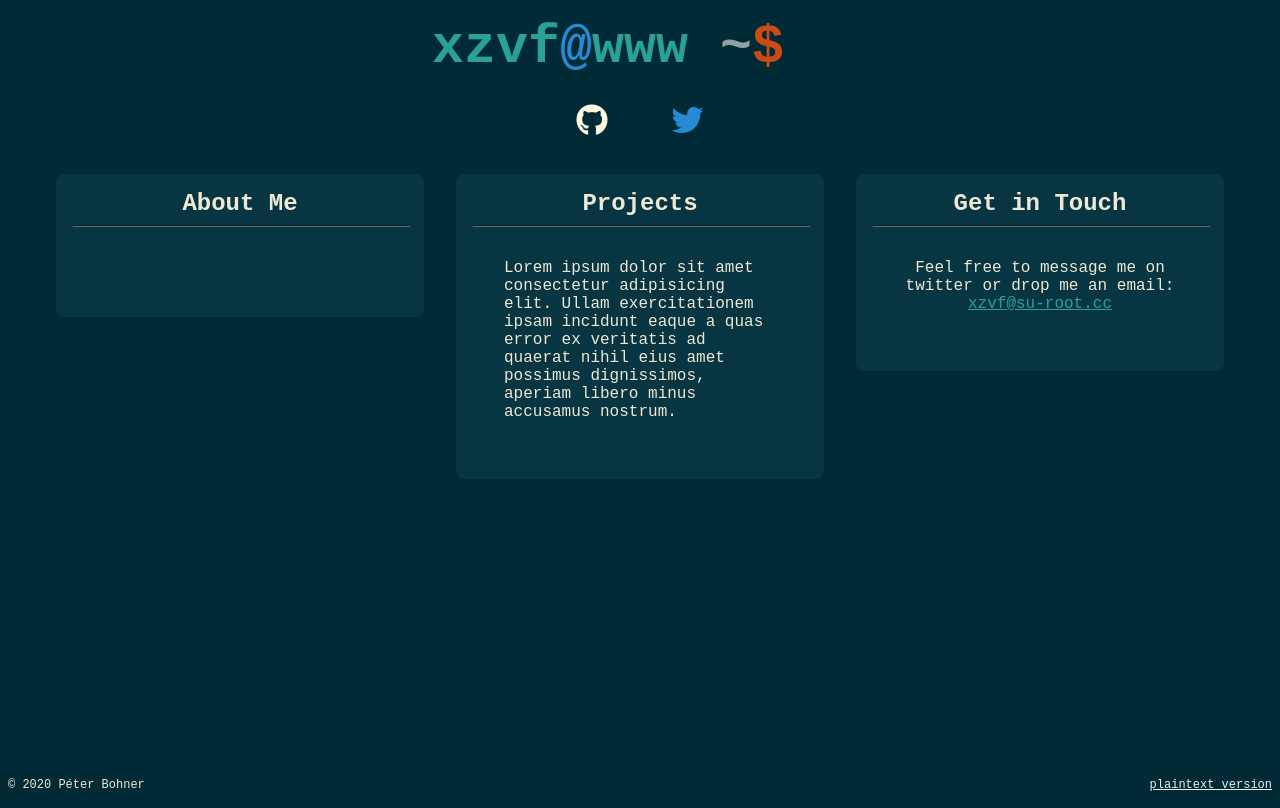
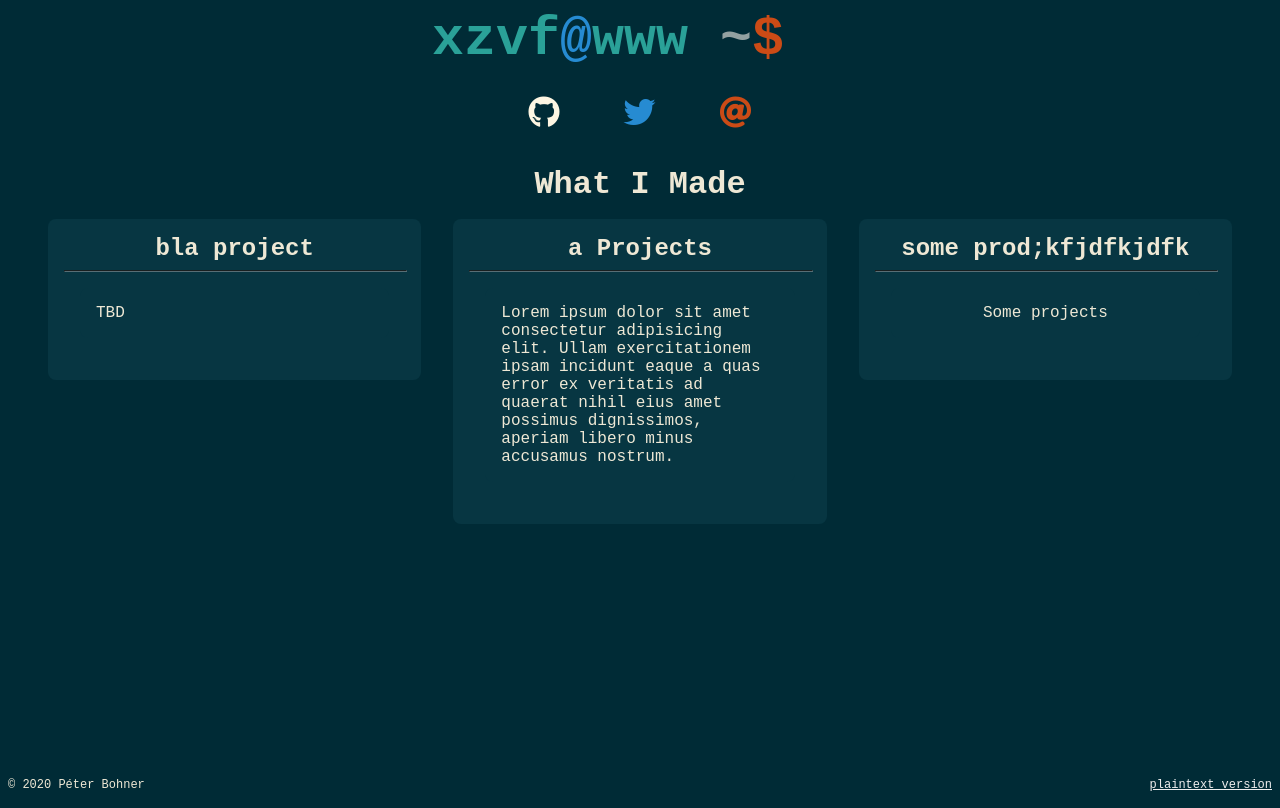
Before and after one commit to x-zvf/x-zvf.github.io, a plain HTML site: page index.html in a window 1280 px wide. Drawn offline with Linux system fonts and the light colour scheme; a small style sheet from the web is missing.

Commit message:
title no anim.

```diff
--- a/index.html
+++ b/index.html
@@ -35,22 +35,26 @@
     <div class="links">
       <a href="https://github.com/x-zvf"><i class="fab fa-github"></i></a>
       <a href="https://twitter.com/_xzvf"><i class="fab fa-twitter"></i></a>
+      <a href="mailto:xzvf@su-root.cc"><i class="fas fa-at"></i></a>
     </div>
 
+    <h1 class="projects-title">
+      What I Made
+    </h1>
     <section class="s-projects">
       <div class="grid-item">
         <div class="about">
-          <h2>About Me</h2>
+          <h2>bla project</h2>
           <hr class="hr-top" />
           <div class="content">
-
+              TBD
           </div>
           <hr class="hr-bottom" />
         </div>
       </div>
       <div class="grid-item">
         <div class="projects">
-          <h2>Projects</h2>
+          <h2>a Projects</h2>
           <hr class="hr-top" />
           <div class="content">
             Lorem ipsum dolor sit amet consectetur adipisicing elit. Ullam
@@ -63,11 +67,10 @@
       </div>
       <div class="grid-item">
         <div class="contact">
-          <h2>Get in Touch</h2>
+          <h2>some prod;kfjdfkjdfk</h2>
           <hr class="hr-top" />
           <div class="content">
-              Feel free to message me on twitter or drop me an email:
-              <a href="mailto:xzvf@su-root.cc">xzvf@su-root.cc</a>
+            Some projects
           </div>
           <hr class="hr-bottom" />
         </div>
--- a/main.css
+++ b/main.css
@@ -25,6 +25,8 @@ body {
   height: 100%;
   box-sizing: border-box;
   animation: hide-overflow-initial 4s;
+  margin: 0;
+  padding: 0;
 }
 
 @keyframes hide-overflow-initial {
@@ -135,9 +137,6 @@ a {
   }
 }
 
-.noscript-content > div {
-  padding-bottom: 1rem;
-}
 
 .links {
     padding: 1rem;
@@ -159,6 +158,18 @@ a {
 
 .fa-github {
     color: var(--base3);
+}
+
+.fa-at {
+  color: var(--orange);
+}
+
+.projects-title {
+  text-align: center;
+  padding-top: 1rem;
+  margin: 0;
+  display: block;
+  width: 100%;
 }
 
 .s-projects {
```
